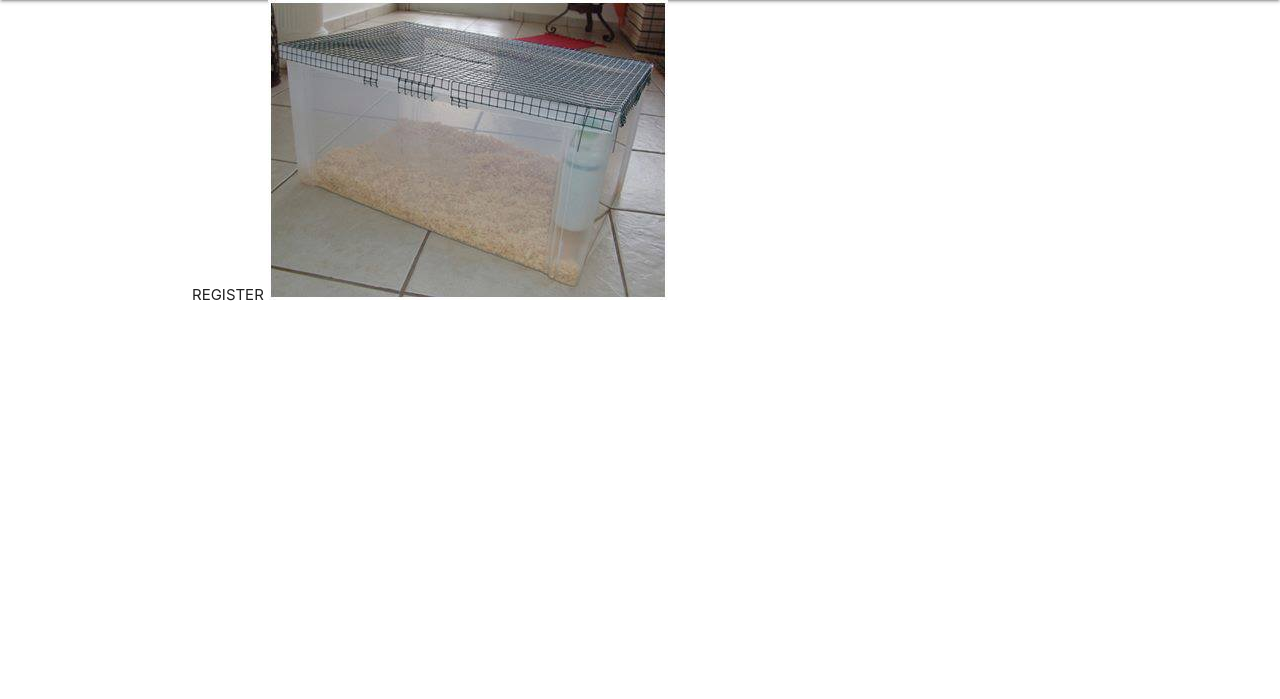
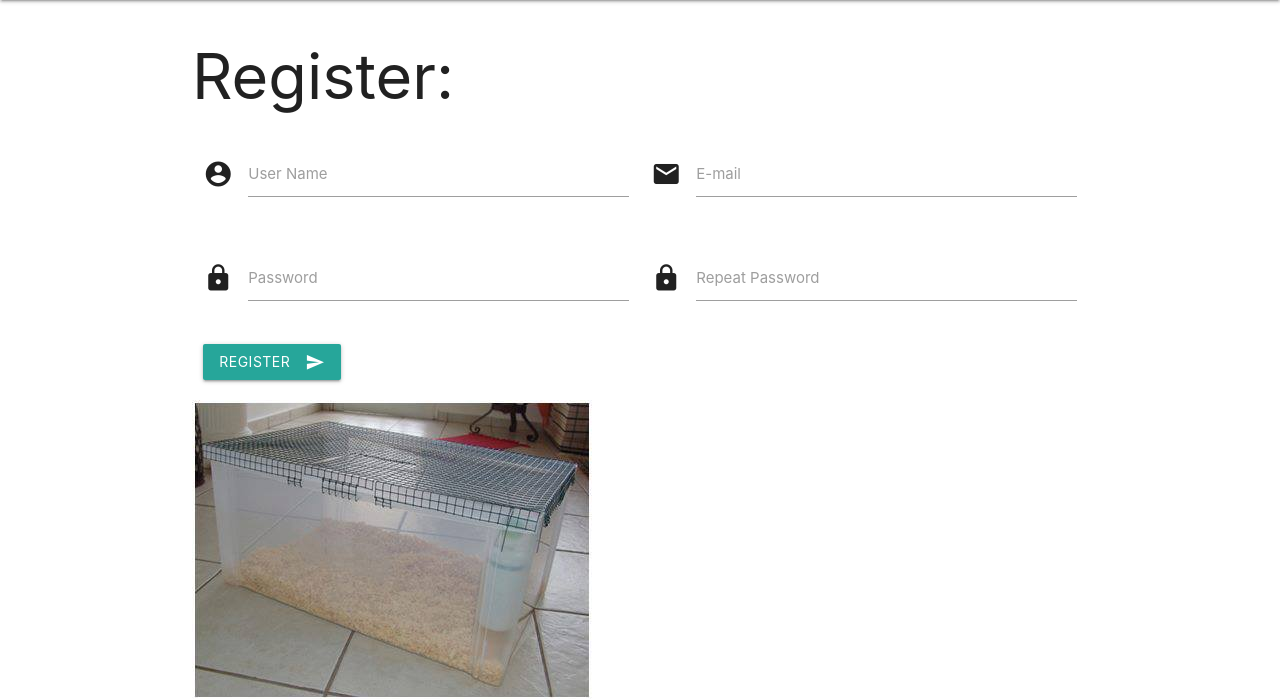
Before and after one commit to thaismr/ayvuSite, a Django app: page /accounts/register in a window 1280 px wide. Shown: the part 64-763 px from the top of the page. Run offline with Django 3.2, Linux system fonts and the light colour scheme.

Commit message:
Add login capabilities (II).

```diff
--- a/accounts/templates/dashboard.html
+++ b/accounts/templates/dashboard.html
@@ -1,5 +1,7 @@
 {% extends 'base.html' %}
 
 {% block 'body' %}
-    DASHBOARD
+    <h1>Dashboard</h1>
+    {% include '_messages.html' %}
+    <p>Hello, {{ user.username }}</p>
 {% endblock %}
--- a/accounts/templates/logout.html
+++ /dev/null
@@ -1,5 +0,0 @@
-{% extends 'base.html' %}
-
-{% block 'body' %}
-    LOGOUT
-{% endblock %}
--- a/accounts/templates/register.html
+++ b/accounts/templates/register.html
@@ -1,5 +1,40 @@
 {% extends 'base.html' %}
 
 {% block 'body' %}
-    REGISTER
+
+<h1>Register:</h1>
+
+ <div class="row">
+    <form method="POST" action="{% url 'register' %}" class="col s12">
+        {% include '_messages.html' %}
+        {% csrf_token %}
+      <div class="row">
+        <div class="input-field col s6">
+          <i class="material-icons prefix">account_circle</i>
+          <input id="icon_prefix" type="text" class="validate" name="uname" value="{{ request.POST.uname }}">
+          <label for="icon_prefix">User Name</label>
+        </div>
+        <div class="input-field col s6">
+          <i class="material-icons prefix">email</i>
+          <input id="icon_email" type="email" class="validate" name="email" value="{{ request.POST.email }}">
+          <label for="icon_email">E-mail</label>
+        </div>
+      </div><div class="row">
+        <div class="input-field col s6">
+          <i class="material-icons prefix">lock</i>
+          <input id="icon_lock" type="password" class="validate" name="passwd_1">
+          <label for="icon_lock">Password</label>
+        </div>
+        <div class="input-field col s6">
+          <i class="material-icons prefix">lock</i>
+          <input id="icon_lock_2" type="password" class="validate" name="passwd_2">
+          <label for="icon_lock_2">Repeat Password</label>
+        </div>
+      </div>
+        <button class="btn waves-effect waves-light" type="submit" name="action">Register
+            <i class="material-icons right">send</i>
+        </button>
+    </form>
+  </div>
+
 {% endblock %}
--- a/accounts/views.py
+++ b/accounts/views.py
@@ -1,18 +1,74 @@
-from django.shortcuts import render
+from django.shortcuts import render, redirect
+from django.contrib import messages, auth
+from django.core.validators import validate_email
+from django.contrib.auth.models import User
+from django.contrib.auth.decorators import login_required
 
 
 # Create your views here.
 def login(request):
-    return render(request, 'login.html')
+    if request.method != 'POST':
+        return render(request, 'login.html')
+
+    uname = request.POST.get('uname')
+    passwd = request.POST.get('passwd')
+
+    user = auth.authenticate(request, username=uname, password=passwd)
+
+    if not user:
+        messages.error(request, 'Error logging in: Invalid username or password.')
+        return render(request, 'login.html')
+    else:
+        auth.login(request, user)
+        messages.success(request, 'Successfully logged in.')
+        return redirect('dashboard')
 
 
 def logout(request):
-    return render(request, 'logout.html')
+    auth.logout(request)
+    messages.warning(request, 'You have logged out.')
+    return redirect('login')
 
 
 def register(request):
-    return render(request, 'register.html')
+    if request.method != 'POST':
+        # messages.info(request, 'Nothing sent.')
+        return render(request, 'register.html')
+
+    print(request.POST)
+    uname = request.POST.get('uname')
+    email = request.POST.get('email')
+    passwd_1 = request.POST.get('passwd_1')
+    passwd_2 = request.POST.get('passwd_2')
+
+    if not uname or not email or not passwd_1 or not passwd_2:
+        messages.error(request, 'All fields must be filled.')
+        return render(request, 'register.html')
+
+    try:
+        validate_email(email)
+    except:
+        messages.error(request, 'E-mail not valid.')
+        return render(request, 'register.html')
+
+    if passwd_1 != passwd_2:
+        messages.error(request, 'Passwords do not match.')
+        return render(request, 'register.html')
+
+    if User.objects.filter(username=uname).exists():
+        messages.error(request, 'Username already exists.')
+        return render(request, 'register.html')
+
+    if User.objects.filter(email=email).exists():
+        messages.error(request, 'E-mail already registered.')
+        return render(request, 'register.html')
+
+    user = User.objects.create_user(username=uname, email=email, password=passwd_1)
+    user.save()
+    messages.success(request, 'Successfully registered.')
+    return redirect('login')
 
 
+@login_required(redirect_field_name='login')
 def dashboard(request):
     return render(request, 'dashboard.html')
```
Also changed, not shown: accounts/templates/login.html (+23 -1 lines), db.sqlite3.
